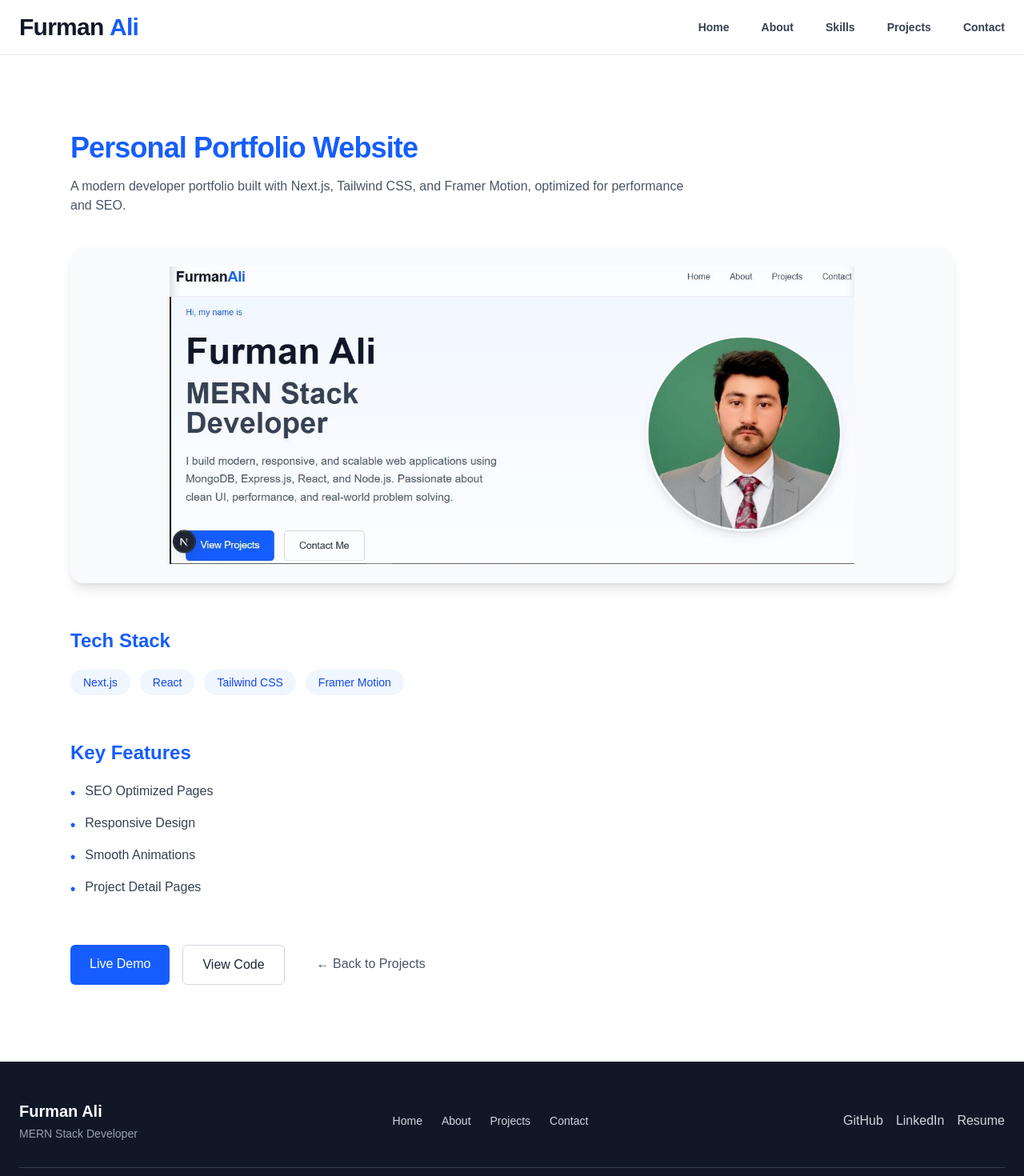
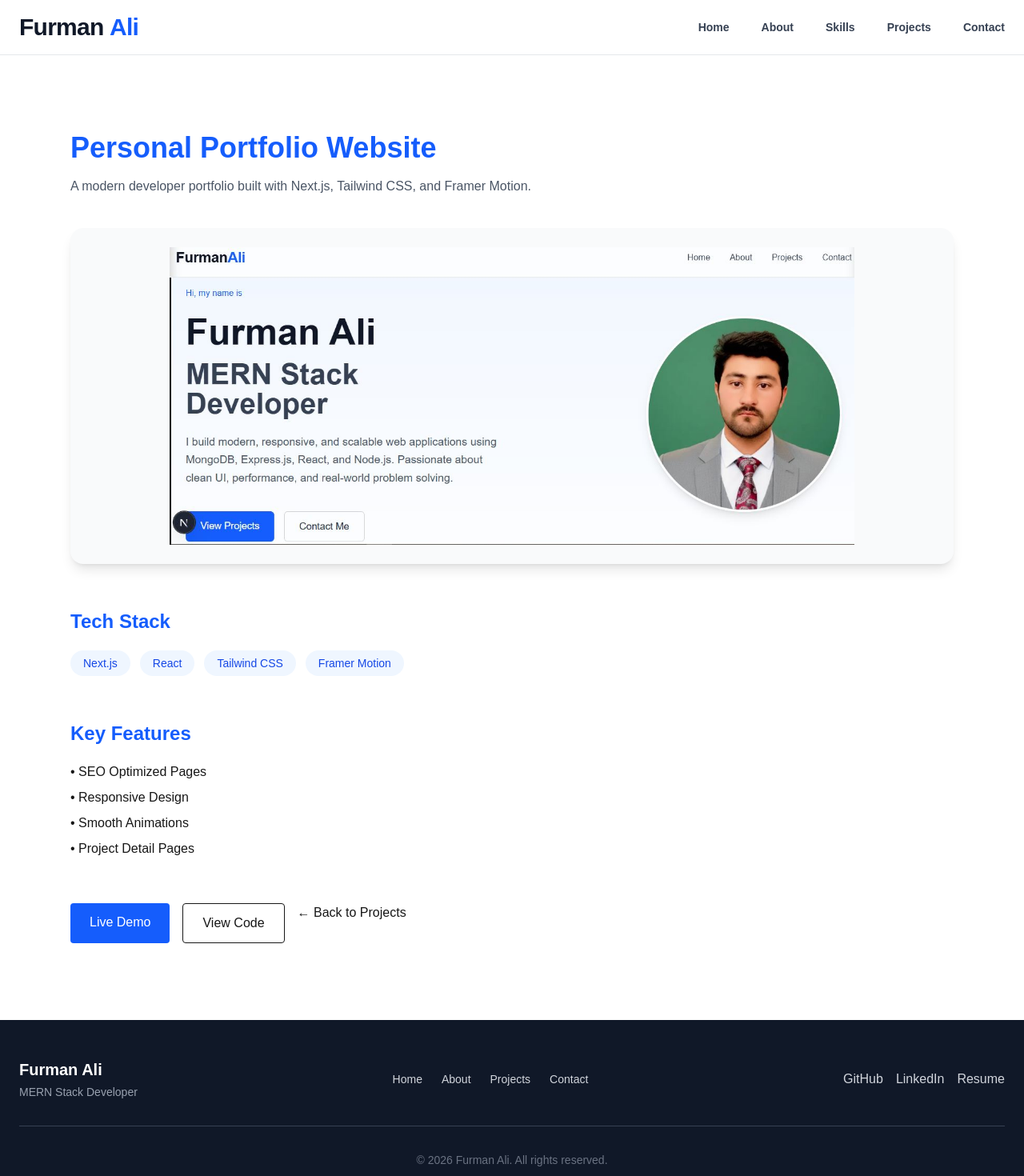
Before and after one commit to furmanAli912/my-portfolio, a Next.js app: page /projects/portfolio in a window 1280 px wide. Shown: the top 1470 px of the page at 80% size. Built offline with nearby package versions, Linux system fonts and the light colour scheme.

Commit message:
fix params promise + static project routes

```diff
--- a/src/app/projects/[slug]/page.jsx
+++ b/src/app/projects/[slug]/page.jsx
@@ -1,5 +1,3 @@
-export const dynamic = "force-dynamic";
-
 import Image from "next/image";
 import Link from "next/link";
 
@@ -34,7 +32,7 @@
     slug: "portfolio",
     title: "Personal Portfolio Website",
     description:
-      "A modern developer portfolio built with Next.js, Tailwind CSS, and Framer Motion, optimized for performance and SEO.",
+      "A modern developer portfolio built with Next.js, Tailwind CSS, and Framer Motion.",
     image: "/images/projects/portfolio.png",
     tech: ["Next.js", "React", "Tailwind CSS", "Framer Motion"],
     features: [
@@ -48,18 +46,20 @@
   },
 };
 
+/* ================= STATIC PARAMS ================= */
+export function generateStaticParams() {
+  return Object.keys(projects).map((slug) => ({ slug }));
+}
+
 /* ================= PAGE ================= */
 export default async function ProjectDetailPage({ params }) {
-  // ✅ REQUIRED in Next.js 15/16
-  const { slug } = await params;
+  const { slug } = await params;   // ✅ REQUIRED
   const project = projects[slug];
 
   if (!project) {
     return (
       <div className="min-h-[60vh] flex items-center justify-center">
-        <p className="text-gray-600 text-lg">
-          Project not found: <strong>{slug}</strong>
-        </p>
+        <p className="text-gray-600 text-lg">Project not found</p>
       </div>
     );
   }
@@ -68,17 +68,14 @@
     <section className="w-full bg-white">
       <div className="max-w-6xl mx-auto px-6 py-24">
 
-        {/* Title */}
-        <h1 className="text-3xl md:text-4xl font-extrabold tracking-tight mb-4">
-          <span className="text-blue-600">{project.title}</span>
+        <h1 className="text-3xl md:text-4xl font-extrabold mb-4 text-blue-600">
+          {project.title}
         </h1>
 
-        {/* Description */}
         <p className="text-gray-600 max-w-3xl mb-10">
           {project.description}
         </p>
 
-        {/* Image */}
         <div className="relative w-full h-[420px] rounded-2xl overflow-hidden shadow-lg mb-14 bg-gray-50">
           <Image
             src={project.image}
@@ -89,16 +86,13 @@
           />
         </div>
 
-        {/* Tech Stack */}
         <div className="mb-14">
-          <h2 className="text-2xl font-bold text-blue-600 mb-5">
-            Tech Stack
-          </h2>
+          <h2 className="text-2xl font-bold mb-5 text-blue-600">Tech Stack</h2>
           <div className="flex flex-wrap gap-3">
             {project.tech.map((item) => (
               <span
                 key={item}
-                className="px-4 py-1.5 text-sm font-medium rounded-full bg-blue-50 text-blue-700"
+                className="px-4 py-1.5 text-sm rounded-full bg-blue-50 text-blue-700"
               >
                 {item}
               </span>
@@ -106,27 +100,20 @@
           </div>
         </div>
 
-        {/* Key Features */}
         <div className="mb-14">
-          <h2 className="text-2xl font-bold text-blue-600 mb-5">
-            Key Features
-          </h2>
-          <ul className="space-y-3 text-gray-700">
-            {project.features.map((feature) => (
-              <li key={feature} className="flex items-start gap-3">
-                <span className="text-blue-600 font-bold text-lg">•</span>
-                <span>{feature}</span>
-              </li>
+          <h2 className="text-2xl font-bold mb-5 text-blue-600">Key Features</h2>
+          <ul className="space-y-2">
+            {project.features.map((f) => (
+              <li key={f}>• {f}</li>
             ))}
           </ul>
         </div>
 
-        {/* Actions */}
-        <div className="flex flex-wrap gap-4">
+        <div className="flex gap-4">
           <Link
             href={project.live}
             target="_blank"
-            className="px-6 py-3 rounded-md bg-blue-600 text-white font-medium hover:bg-blue-700 transition"
+            className="px-6 py-3 bg-blue-600 text-white rounded"
           >
             Live Demo
           </Link>
@@ -134,17 +121,12 @@
           <Link
             href={project.github}
             target="_blank"
-            className="px-6 py-3 rounded-md border border-gray-300 text-gray-800 hover:border-blue-600 hover:text-blue-600 transition"
+            className="px-6 py-3 border rounded"
           >
             View Code
           </Link>
 
-          <Link
-            href="/projects"
-            className="px-6 py-3 text-gray-600 hover:text-blue-600 transition"
-          >
-            ← Back to Projects
-          </Link>
+          <Link href="/projects">← Back to Projects</Link>
         </div>
 
       </div>
```
